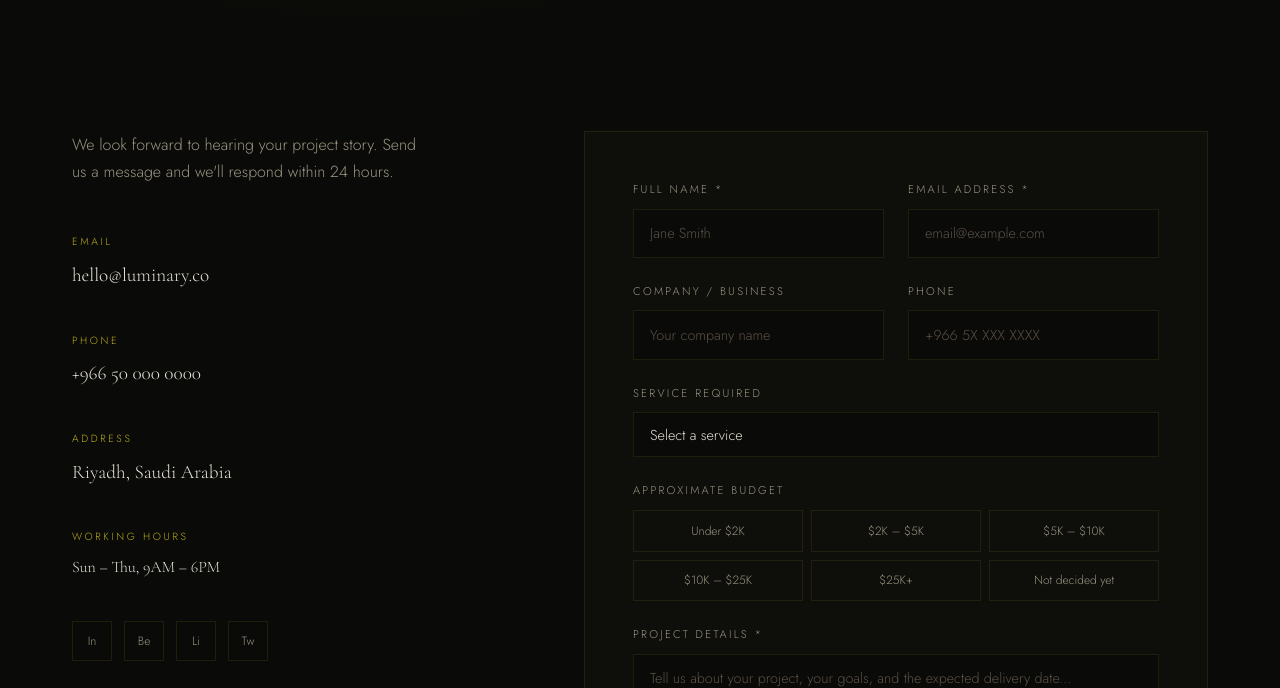
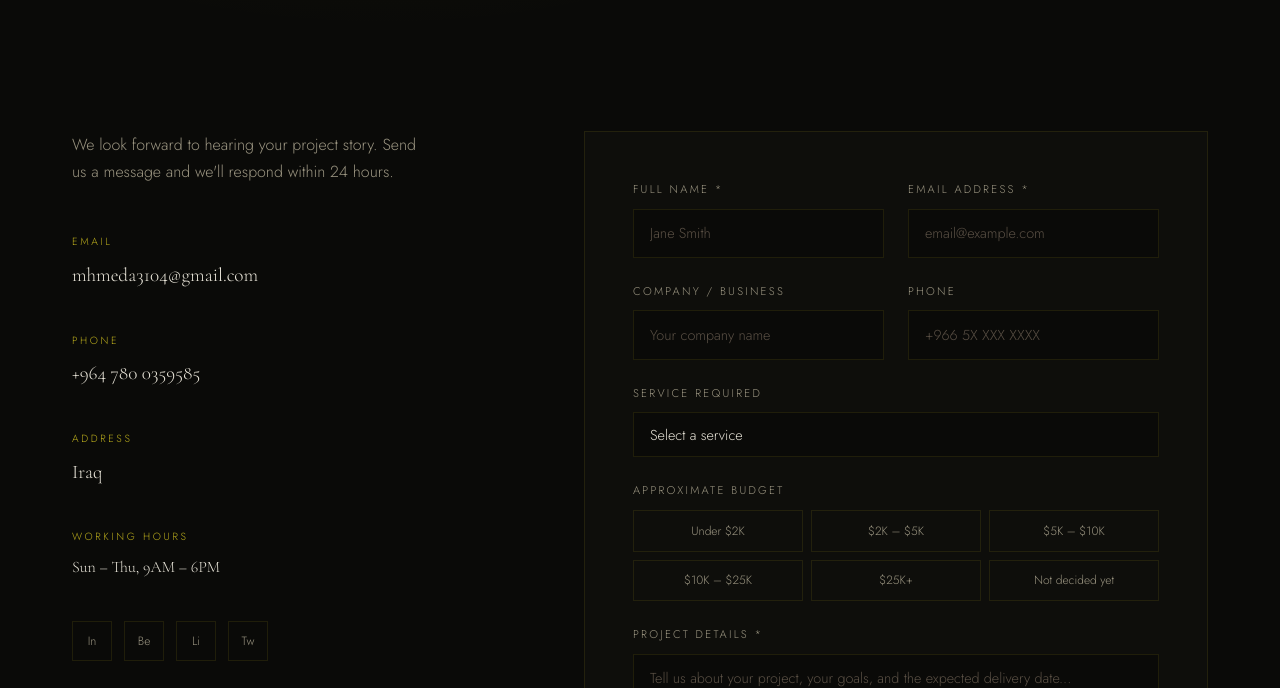
Before and after one commit to mhmeda3104-gif/ESTL, a plain HTML site: page contact.html in a window 1280 px wide. Shown: the part 537-1225 px from the top of the page. Drawn offline with nearby package versions, Linux system fonts and the light colour scheme.

Commit message:
Update contact information in contact.html

```diff
--- a/contact.html
+++ b/contact.html
@@ -101,15 +101,15 @@
 
         <div class="contact-info-item">
           <div class="ci-label" data-en="Email" data-ar="البريد الإلكتروني">Email</div>
-          <div class="ci-value"><a href="mailto:hello@luminary.co">hello@luminary.co</a></div>
+          <div class="ci-value"><a href="mailto:hello@luminary.co">mhmeda3104@gmail.com</a></div>
         </div>
         <div class="contact-info-item">
           <div class="ci-label" data-en="Phone" data-ar="الهاتف">Phone</div>
-          <div class="ci-value"><a href="tel:+966500000000">+966 50 000 0000</a></div>
+          <div class="ci-value"><a href="tel:+966500000000">+964 780 0359585</a></div>
         </div>
         <div class="contact-info-item">
           <div class="ci-label" data-en="Address" data-ar="العنوان">Address</div>
-          <div class="ci-value" data-en="Riyadh, Saudi Arabia" data-ar="الرياض، المملكة العربية السعودية">Riyadh, Saudi Arabia</div>
+          <div class="ci-value" data-en="Riyadh, Saudi Arabia" data-ar="الرياض، المملكة العربية السعودية">Iraq </div>
         </div>
         <div class="contact-info-item">
           <div class="ci-label" data-en="Working Hours" data-ar="ساعات العمل">Working Hours</div>
```
